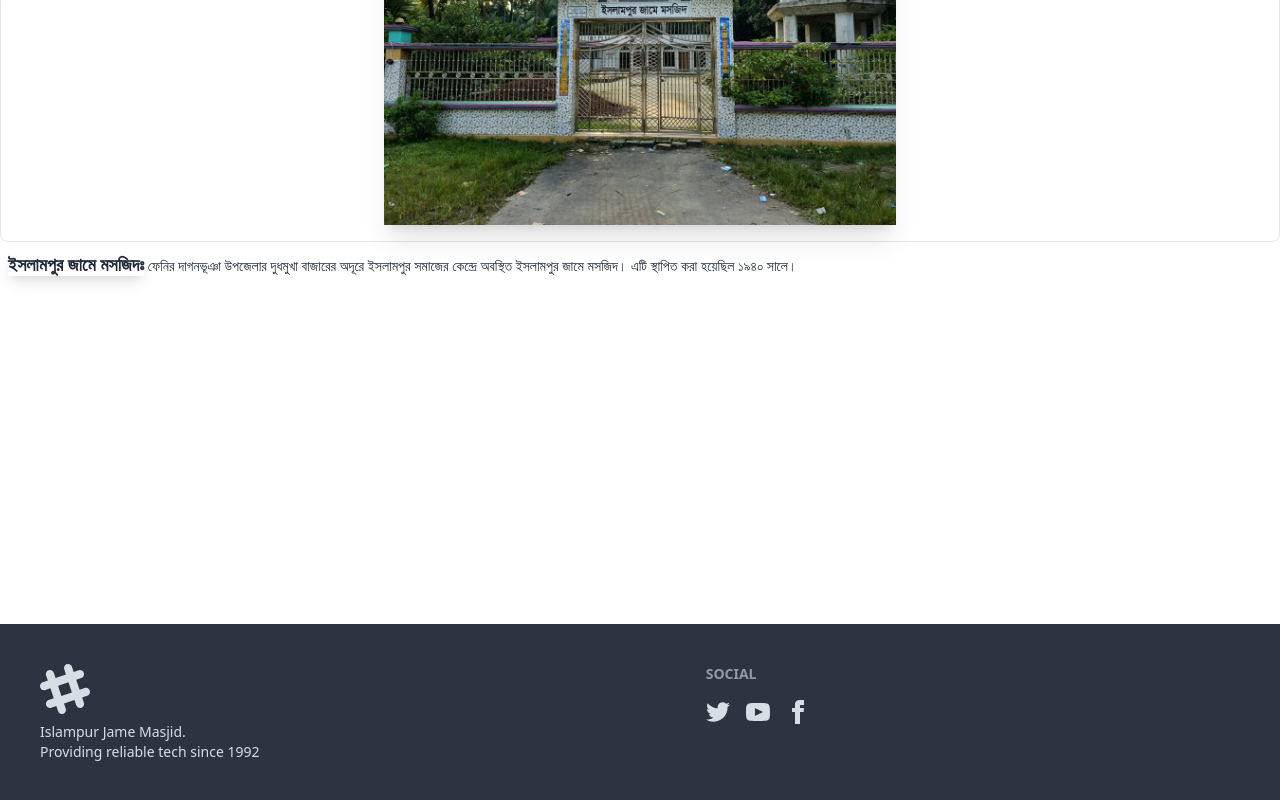
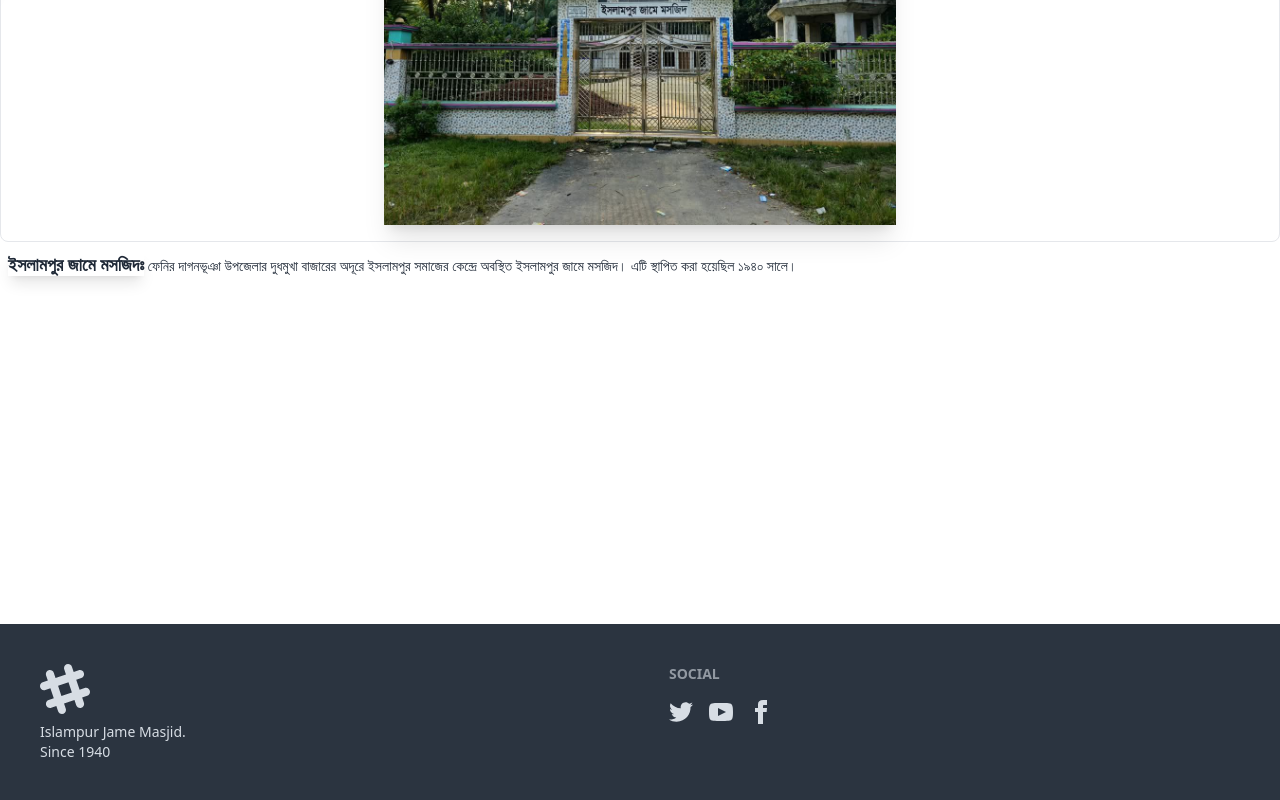
Before and after one commit to AdnaNation/Islampur-Jame-Masjid, a React (Vite) app: page / in a window 1280 px wide. Shown: the part 240-1040 px from the top of the page. Built offline with nearby package versions, Linux system fonts and the light colour scheme.

Commit message:
Update: Footer

```diff
--- a/src/components/Footer.jsx
+++ b/src/components/Footer.jsx
@@ -18,7 +18,7 @@ const Footer = () => {
           <p>
             Islampur Jame Masjid.
             <br />
-            Providing reliable tech since 1992
+            Since 1940
           </p>
         </aside>
         <nav>
```
